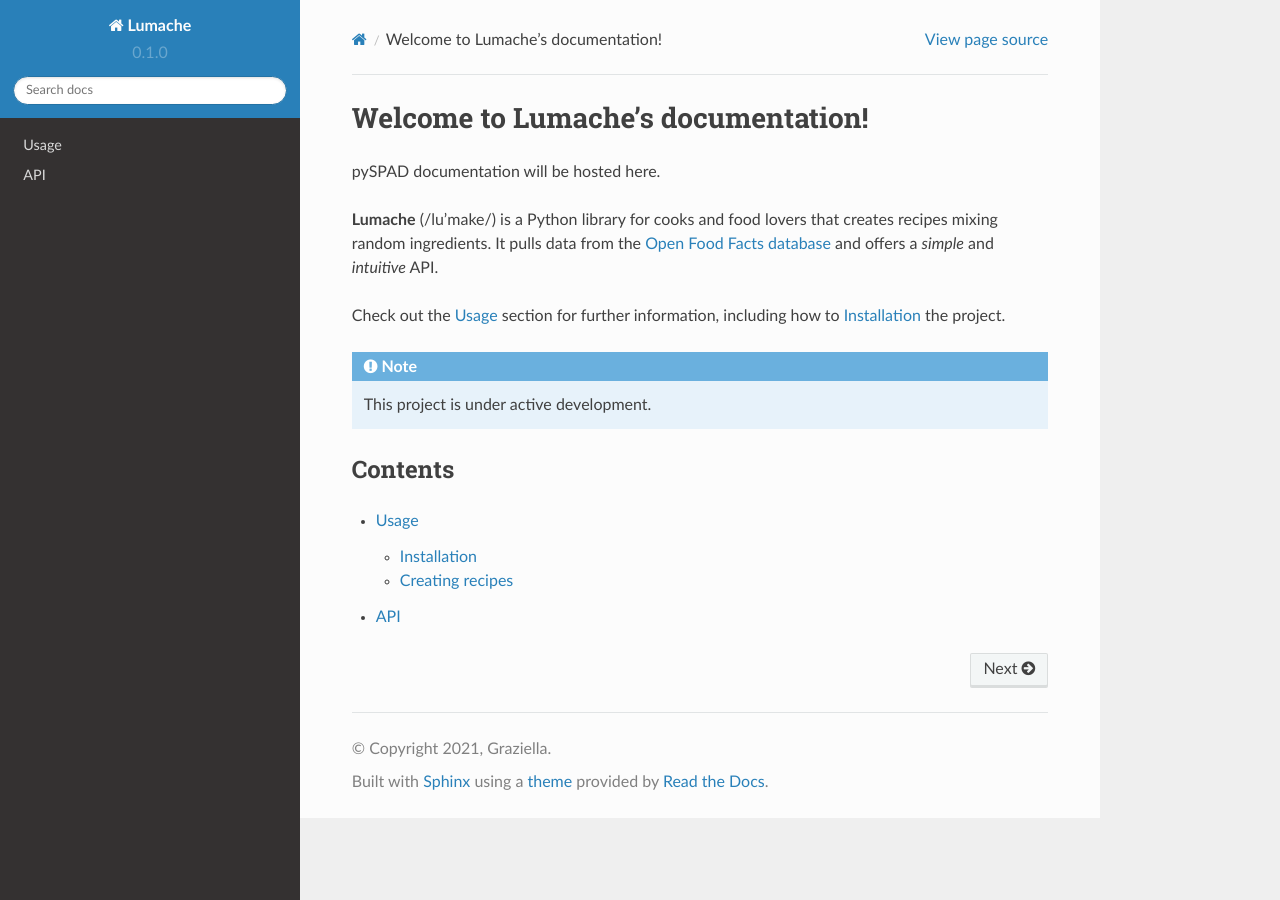
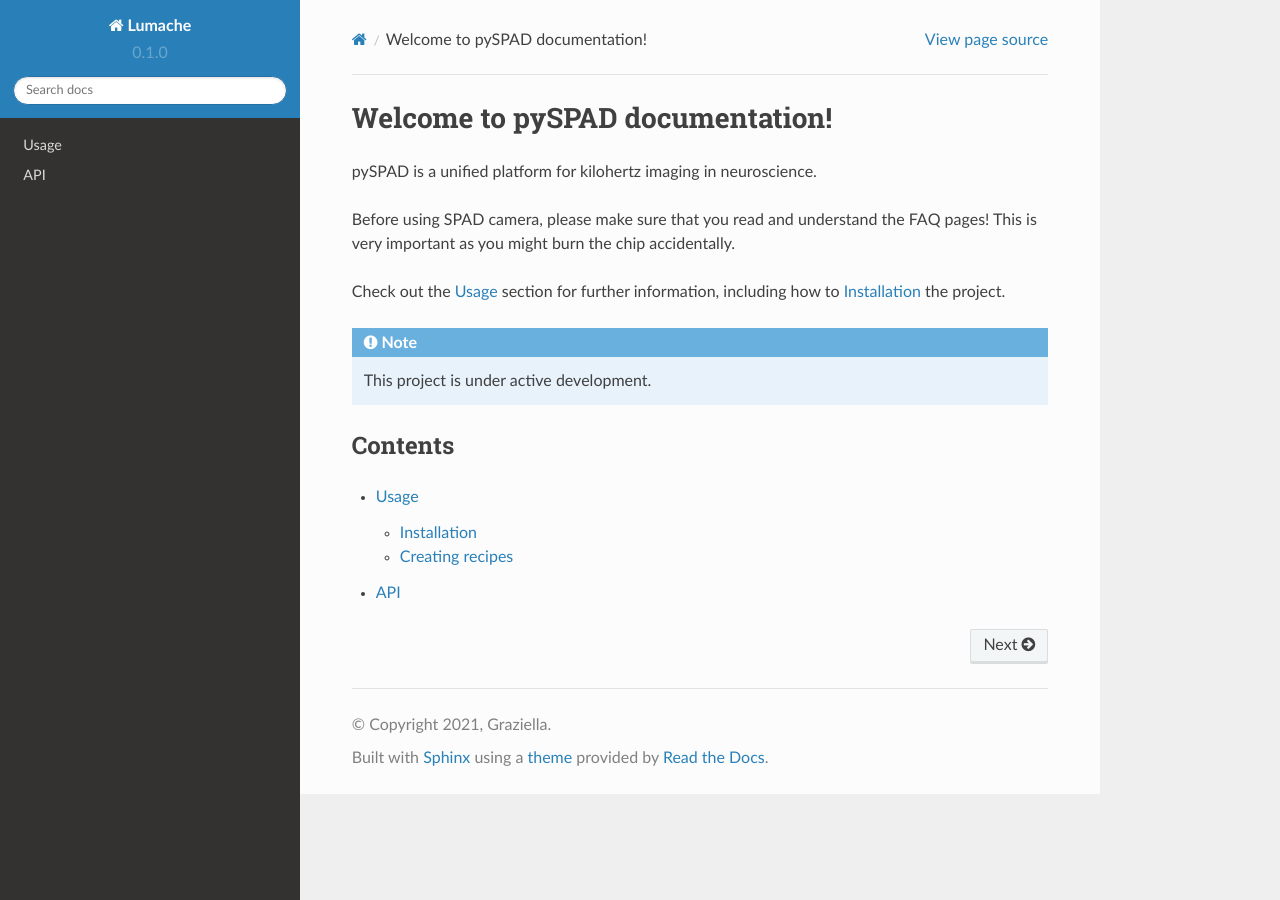
Before and after one commit to MattNolanLab/pySPAD-rtd, a Sphinx documentation site: the page built from docs/source/index.rst, in a window 1280 px wide. Built offline with Sphinx 7.4.7 and the Read the Docs theme 2.0.0, drawn with Linux system fonts in a browser that asks for light colours.

Commit message:
pySPAD section is written

```diff
--- a/docs/source/index.rst
+++ b/docs/source/index.rst
@@ -1,12 +1,11 @@
-Welcome to Lumache's documentation!
+Welcome to pySPAD documentation!
 ===================================
 
-pySPAD documentation will be hosted here.
+pySPAD is a unified platform for kilohertz imaging in neuroscience.
 
-**Lumache** (/lu'make/) is a Python library for cooks and food lovers
-that creates recipes mixing random ingredients.
-It pulls data from the `Open Food Facts database <https://world.openfoodfacts.org/>`_
-and offers a *simple* and *intuitive* API.
+Before using SPAD camera, please make sure that you read and understand the FAQ pages! This is very important as you might burn the chip accidentally.
+
+
 
 Check out the :doc:`usage` section for further information, including
 how to :ref:`installation` the project.
```
